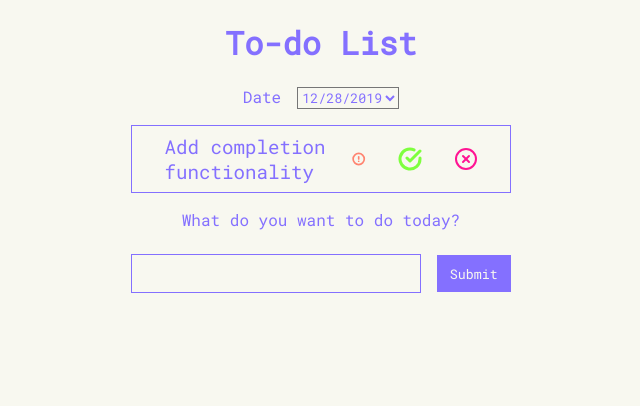
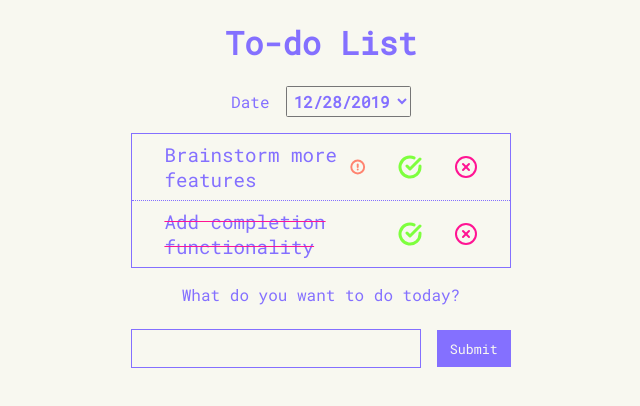
Before and after one commit to nordsk0g/todo-list-app, a React (Create React App) app: page / in a window 1280 px wide. Shown: the top 406 px of the page, without its empty margins (319-959 px from the left). Built offline with nearby package versions, Linux system fonts and the light colour scheme; data requests are answered from the project's data file.

Commit message:
form hides when date is changed from current day

```diff
--- a/db.json
+++ b/db.json
@@ -3,13 +3,13 @@
     {
       "id": 1,
       "content": "Begin app",
-      "completed": false,
+      "completed": true,
       "date": "\"2019-12-26T02:33:24.785Z\""
     },
     {
       "id": 2,
       "content": "Play golf",
-      "completed": false,
+      "completed": true,
       "date": "\"2019-12-27T02:33:24.785Z\""
     },
     {
@@ -27,8 +27,14 @@
     {
       "id": 5,
       "content": "Add completion functionality",
+      "completed": true,
+      "date": "\"2019-12-28T02:23:05.978Z\""
+    },
+    {
+      "id": 6,
+      "content": "Brainstorm more features",
       "completed": false,
-      "date": "\"2019-12-28T02:23:05.978Z\""
+      "date": "\"2019-12-28T07:47:02.439Z\""
     }
   ]
 }
--- a/src/App.js
+++ b/src/App.js
@@ -8,6 +8,9 @@ function App() {
   const [list, setList] = useState([]);
   const [newTodo, setNewTodo] = useState("");
   const [organisedDateList, setOrganisedDateList] = useState({});
+  const [currentDate, setCurrentDate] = useState(
+    new Date().toLocaleDateString()
+  );
 
   useEffect(() => {
     todoService.getAll().then(response => setList(response.reverse()));
@@ -15,7 +18,7 @@ function App() {
 
   useEffect(() => {
     let newList = {};
-    list.map(item => {
+    list.forEach(item => {
       let parsedAndFormattedDate = new Date(
         JSON.parse(item.date)
       ).toLocaleDateString();
@@ -82,6 +85,10 @@ function App() {
       .catch(error => console.error(error));
   };
 
+  // const hideForm = date => date === new Date().toLocaleDateString();
+
+  // console.log(Object.keys(organisedDateList)[0]);
+
   return (
     <div className="container">
       <h1>To-do List</h1>
@@ -91,8 +98,16 @@ function App() {
         deleteItem={deleteItem}
         organisedDateList={organisedDateList}
         initialDate={Object.keys(organisedDateList)[0]}
+        setCurrentDate={setCurrentDate}
       />
-      <form className="todo-form" onSubmit={addItem}>
+      <form
+        className={
+          currentDate === new Date().toLocaleDateString()
+            ? "todo-form"
+            : "hide-item"
+        }
+        onSubmit={addItem}
+      >
         What do you want to do today?
         <div className="input-and-button">
           <input
--- a/src/List.css
+++ b/src/List.css
@@ -25,7 +25,7 @@ ul {
 }
 
 .hide-item {
-  display: none;
+  visibility: hidden;
 }
 
 #complete-svg {
@@ -129,6 +129,14 @@ ul {
   justify-content: center;
 }
 
-#date {
+#select-date {
   margin-left: 1rem;
+  padding: 0.2rem;
+  font-size: 1rem;
+  font-weight: 700;
+  border-radius: 0.1rem;
 }
+
+#select-date:focus {
+  border-color: var(--secondary-color);
+}
--- a/src/components/List.js
+++ b/src/components/List.js
@@ -7,7 +7,8 @@ const List = ({
   updateItem,
   deleteItem,
   organisedDateList,
-  initialDate
+  initialDate,
+  setCurrentDate
 }) => {
   const [date, setDate] = useState();
   const [daysTodos, setDaysTodos] = useState(null);
@@ -25,9 +26,12 @@ const List = ({
       <label className="date-label" htmlFor="date">
         Date
         <select
-          id="date"
+          id="select-date"
           value={date}
-          onChange={e => setDate(e.target.value)}
+          onChange={e => {
+            setDate(e.target.value);
+            setCurrentDate(e.target.value);
+          }}
           onBlur={e => setDate(e.target.value)}
         >
           {Object.keys(organisedDateList).map(date => (
```
